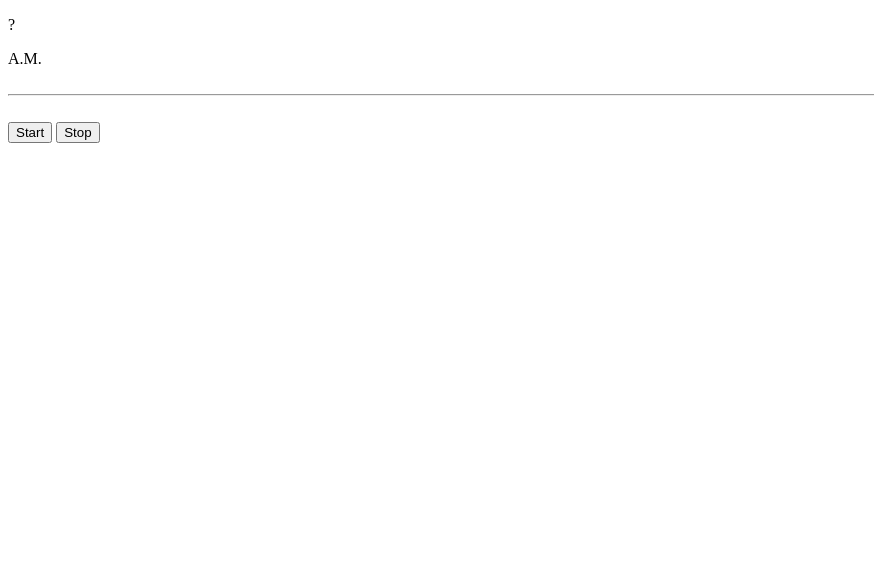
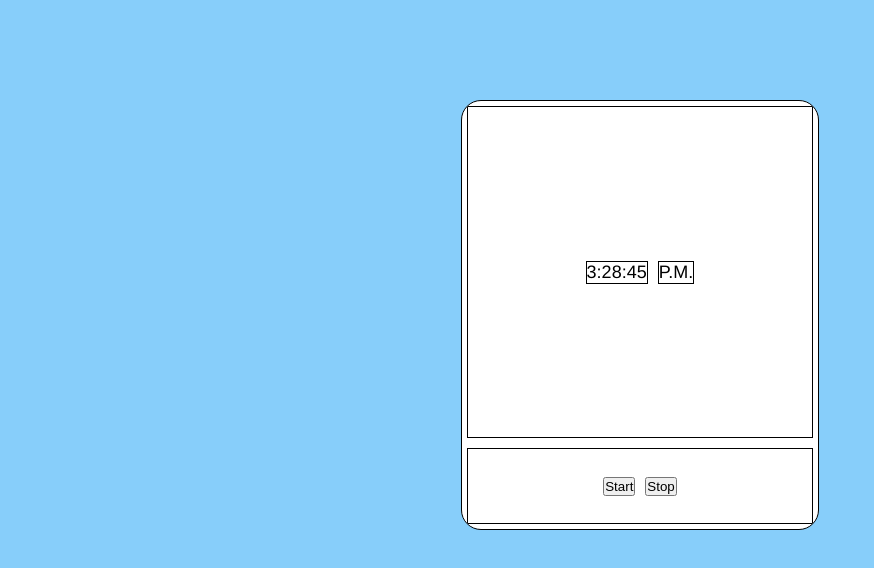
Before and after one commit to jacksonf21dev/ClockProject, a plain HTML site: page index.html in a window 1280 px wide. Shown: the whole page, without its empty margins (0-874 px from the left). Drawn offline with Linux system fonts and the light colour scheme.

Commit message:
Styling the app and other changes to improve its looks.

```diff
--- a/index.html
+++ b/index.html
@@ -1,18 +1,17 @@
 <!DOCTYPE html>
 <head>
-  <link rel="stylesheet" type="text/css" href="mystyle.css">
+  <link rel="stylesheet" type="text/css" href="mycss.css">
 </head>
 <body>
-  <div>
+<div class="main-box">
+  <div class ="clock-disp">
     <p id="clock">?</p><span id="am-pm"> A.M.</span>
   </div>
-  <br>
-  <hr>
-  <br>
-  <div id="clock-btns">
+  <div id="clock-btns" class="btns">
     <button id="start-btn">Start</button>
     <button id ="stop-btn">Stop</button>
   </div>
-  <script src="twoBtns.js"></script>
+</div>
+  <script src="myjs.js"></script>
 </body>
 </html>
--- a/mycss.css
+++ b/mycss.css
@@ -0,0 +1,63 @@
+* {
+  padding: 0;
+  margin: 0;
+}
+
+body, html {
+  background-color: lightskyblue;
+  font-family: Helvetica, Arial, sans-serif;
+  font-size: large;
+}
+
+.main-box {
+  border: 1px solid black;
+  background-color: white;
+  margin: 100px auto;
+  box-sizing: border-box;
+  width: 28%;
+  min-width: 250px;
+  min-height: 200px;
+  height: 430px;
+  border-radius: 20px;
+  overflow-y: auto;
+  overflow-x: scroll;
+  position: relative;
+  display: grid;
+  grid-template-rows: 4fr 1fr;
+}
+
+.clock-disp {
+  border: 1px solid black;
+  padding: 5px;
+  margin:5px;
+  display: flex;
+  justify-content: center;
+  align-items: center;
+}
+
+.btns {
+  border: 1px solid black;
+  padding: 5px;
+  margin:5px;
+  display: flex;
+  justify-content: center;
+  align-items: center;
+}
+
+#clock {
+  border: 1px solid black;
+  margin: 5px;
+}
+
+#am-pm {
+  border: 1px solid black;
+  margin: 5px;
+}
+
+#start-btn {
+  margin: 5px;
+}
+
+#stop-btn{
+  margin: 5px;
+}
--- a/myjs.js
+++ b/myjs.js
@@ -11,7 +11,7 @@ function startBtn () {
       var secs = d.getSeconds();
 
       if (hours > 12) {
-        document.getElementById("am-pm").innerHTML = "PM"
+        document.getElementById("am-pm").innerHTML = "P.M."
         hours = hours - 12;
       }
 
```
